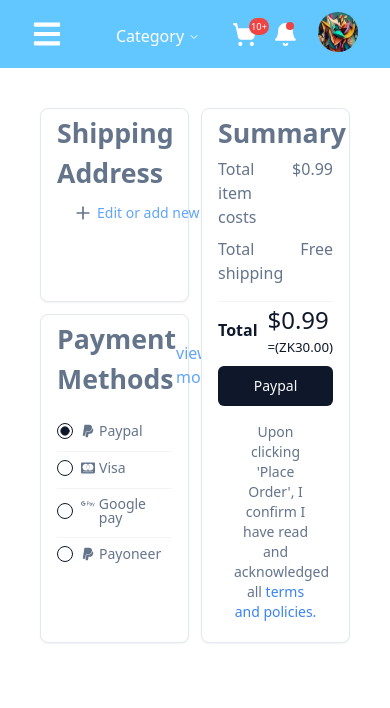
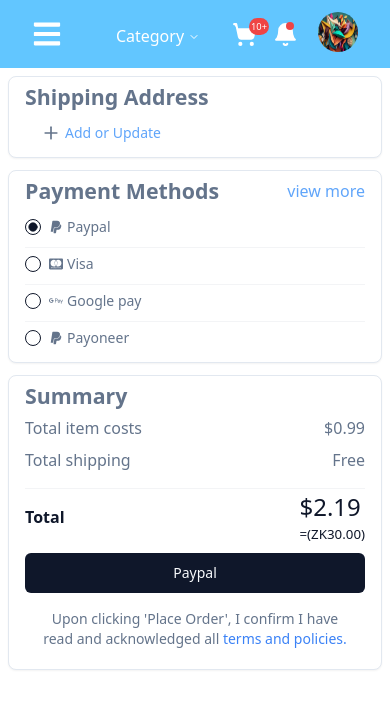
Before and after one commit to chriford-siame/ProdZM, a React (Create React App) app: page /product/cart in a window 390 px wide. Shown: the top 708 px of the page. Built offline with nearby package versions, Linux system fonts and the light colour scheme.

Commit message:
Do responsive design

```diff
--- a/package.json
+++ b/package.json
@@ -3,6 +3,7 @@
   "version": "0.1.0",
   "private": true,
   "dependencies": {
+    "@mui/material": "^5.15.6",
     "@radix-ui/react-checkbox": "^1.0.4",
     "@radix-ui/react-dialog": "^1.0.5",
     "@radix-ui/react-dropdown-menu": "^2.0.6",
--- a/src/components/Product/Cart/Cart.tsx
+++ b/src/components/Product/Cart/Cart.tsx
@@ -10,21 +10,21 @@
 export default function ProductCart() {
   return (
     <React.Fragment>
-      <div className='w-screen'>
-        <div className="p-10 grid grid-cols-2 gap-3">
+      <div className=''>
+        <div className="p-2 px-2 grid grid-cols-1 sm:grid-cols-2 lg:grid-cols-2 md:grid-cols-2  gap-3">
           <div className='grid grid-cols-1 gap-3'>
             <Card className='p-1 px-4 w-full'>
-              <p className='text-muted-foreground font-bold text-[20pt] text-start'>Shipping Address</p>
+              <p className='text-muted-foreground font-bold text-[16pt] text-start'>Shipping Address</p>
               <div className='pl-0'>
                 <ShippingDetailFormModal
                   icon={<Plus size={20} className=' text-muted-foreground' />}
-                  text='Edit or add new shipping details'
+                  text='Add or Update'
                 />
               </div>
             </Card>
             <Card className='p-1 px-4 w-full'>
               <div className="flex justify-between items-center pb-3">
-                <p className='text-muted-foreground font-bold text-[20pt] pb-3'>Payment Methods</p>
+                <p className='text-muted-foreground font-bold text-[16pt]'>Payment Methods</p>
                 <a href="#modal" className=' text-blue-400'>view more</a>
               </div>
               <div className='text-muted-foreground pb-3'>
@@ -49,9 +49,9 @@
               </div>
             </Card>
           </div>
-          <div className=''>
+          <div className='mx-0 lg:mx-5 md:mx-5'>
             <Card className='p-1 px-4 w-full h-full'>
-              <p className='text-muted-foreground font-bold text-[20pt] text-start'>Summary</p>
+              <p className='text-muted-foreground font-bold text-[16pt] text-start'>Summary</p>
               <div className='text-muted-foreground border-b border-b-gray-100 pb-3'>
                 <div className='flex justify-between py-1'>
                   <div>Total item costs</div>
@@ -67,7 +67,7 @@
                   <div className=' font-semibold'>Total</div>
                   <div className=' text-[18pt]'>
                     <p>
-                      $0.99
+                      $2.19
                     </p>
                     <p className="text-[10pt]">=(ZK30.00)</p>
                   </div>
```
